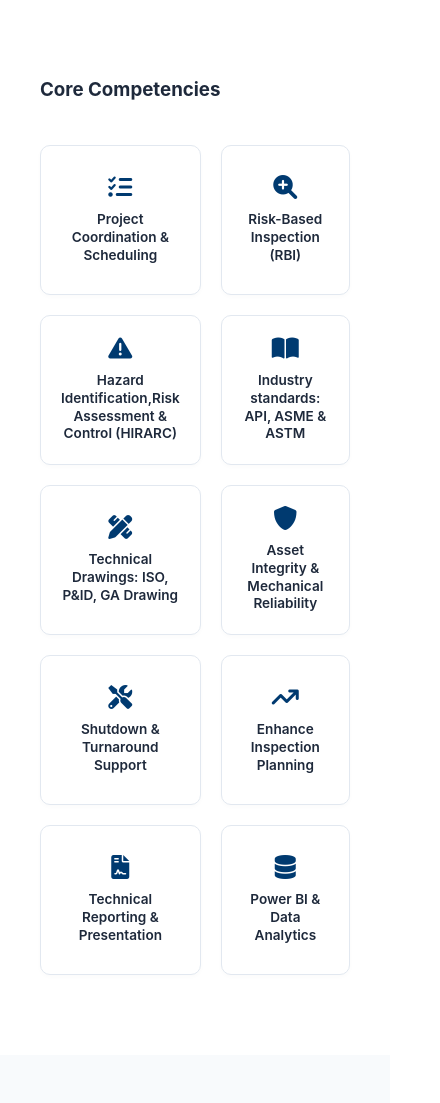
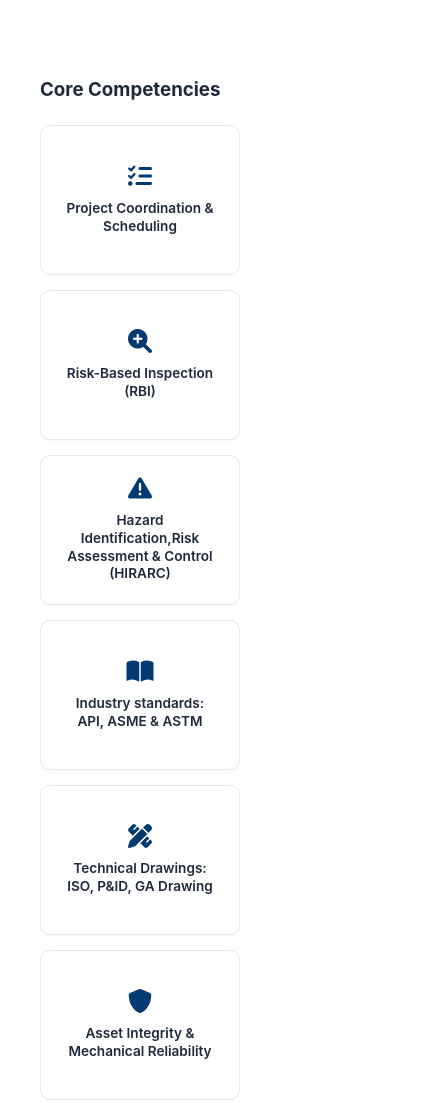
Before and after one commit to hamdanjasmi/hamdan-portfolio, a plain HTML site: page index.html in a window 390 px wide. Shown: the part 1800-2903 px from the top of the page, 440 px wide, since content can reach past the window. Drawn offline with Linux system fonts and the light colour scheme.

Commit message:
Update style.css

```diff
--- a/style.css
+++ b/style.css
@@ -138,16 +138,16 @@ body {
     line-height: 1.3;
 }
 
-/* Mobile Adjustment */
+/* Mobile Adjustment
 @media (max-width: 480px) {
     .competencies-grid {
         display:grid;
         gap:20px;
         padding:20px 0;
         justify-content:center;
-        grid-template-columns: repeat(2, 1fr); /* 2 columns on small phones */
+        grid-template-columns: repeat(2, 1fr); 2 columns on small phones */
     }
-}
+}*/
 
 /* --- WORK EXPERIENCE --- */
 .experience-card {
@@ -264,12 +264,12 @@ body {
     letter-spacing: 0.5px;
 }
 
-/* Mobile Responsive adjustment */
+/* Mobile Responsive adjustment
 @media (max-width: 600px) {
     .cert-grid {
         grid-template-columns: 1fr;
     }
-}
+}*/
 
 /* Education Section Styling */
 .education-container {
```
